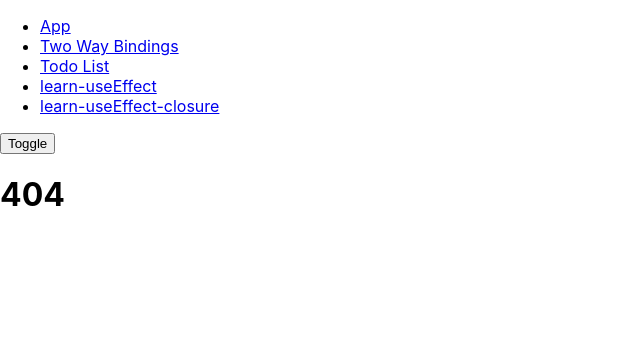
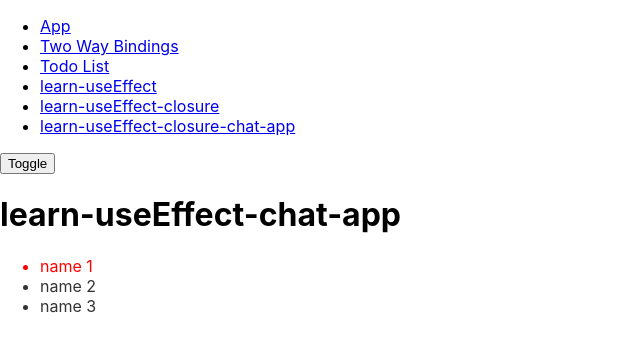
Before and after one commit to maihuongnguyenthi/learnreact, a React (Create React App) app: page /learn-useEffect-chat-app in a window 1280 px wide. Before the commit this address had no page. Shown: the top 350 px of the page, without its empty margins (0-640 px from the left). Built offline with nearby package versions, Linux system fonts and the light colour scheme.

Commit message:
use effect with fake chat app use custom event

```diff
--- a/src/index.js
+++ b/src/index.js
@@ -8,8 +8,23 @@ import TwoWayBinding from './pages/twoWayBinding';
 import TodoList from './pages/TodoList';
 import LearnUseEffect from './pages/LearnUseEffect';
 import LearnUseEffectClosure from './pages/LearnUseEffectClosure';
+import LearnUseEffectChatApp from './pages/LearnUseEffectChatApp';
 import NoPage from './pages/NoPage';
 import reportWebVitals from './reportWebVitals';
+
+//fake comments
+function emitComment(id) {
+  setInterval(() => {
+    window.dispatchEvent(
+      new CustomEvent(`lesson-${id}`, {
+        detail: `Noi dung comment cua lesson ${id}`
+      })
+    )
+  }, 2000)
+}
+emitComment(1)
+emitComment(2)
+emitComment(3)
 
 const root = ReactDOM.createRoot(document.getElementById('root'));
 root.render(
@@ -22,6 +37,7 @@ root.render(
           <Route path="todo-list" element={<TodoList />} />
           <Route path="learn-useEffect" element={<LearnUseEffect />} />
           <Route path="learn-useEffect-closure" element={<LearnUseEffectClosure />} />
+          <Route path="learn-useEffect-chat-app" element={<LearnUseEffectChatApp />} />
           <Route path="*" element={<NoPage />} />
         </Route>
       </Routes>
--- a/src/pages/Layout.js
+++ b/src/pages/Layout.js
@@ -23,6 +23,9 @@ const Layout = () => {
           <li>
             <Link to="/learn-useEffect-closure">learn-useEffect-closure</Link>
           </li>
+          <li>
+            <Link to="/learn-useEffect-chat-app">learn-useEffect-closure-chat-app</Link>
+          </li>
         </ul>
 
         <button onClick={()=>setShow(!show)}>Toggle</button>
--- /dev/null
+++ b/src/pages/LearnUseEffectChatApp.js
@@ -0,0 +1,49 @@
+import { useEffect, useState } from "react";
+//
+
+const lessons = [
+    {
+        id: 1,
+        name: 'name 1',
+    },
+    {
+        id: 2,
+        name: 'name 2',
+    },
+    {
+        id: 3,
+        name: 'name 3',
+    },
+]
+
+const LearnUseEffectChatApp = () => {
+    const [lessonId, setLessonId] = useState(1)
+
+    useEffect(() => {
+        const handleComment = ({ detail }) => {
+            console.log(detail)
+        }
+        window.addEventListener(`lesson-${lessonId}`, handleComment)
+        return () => window.removeEventListener(`lesson-${lessonId}`, handleComment)
+    }, [lessonId])
+
+    return (
+        <>
+            <h1>learn-useEffect-chat-app</h1>
+            <ul>
+                {lessons.map(lesson => (
+                    <li
+                        key={lesson.id}
+                        style={{ color: lessonId === lesson.id ? 'red' : '#333' }}
+                        onClick={() => setLessonId(lesson.id)}
+                    >
+                        {lesson.name}
+                    </li>
+                ))}
+            </ul>
+
+        </>
+    )
+};
+
+export default LearnUseEffectChatApp;
--- a/src/pages/LearnUseEffectClosure.js
+++ b/src/pages/LearnUseEffectClosure.js
@@ -26,6 +26,7 @@ const LearnUseEffectClosure = () => {
         const file = e.target.files[0]
         file.preview = URL.createObjectURL(file)
         setAvatar(file)
+        //e.target.value=null
     }
     return (
         <>
```
